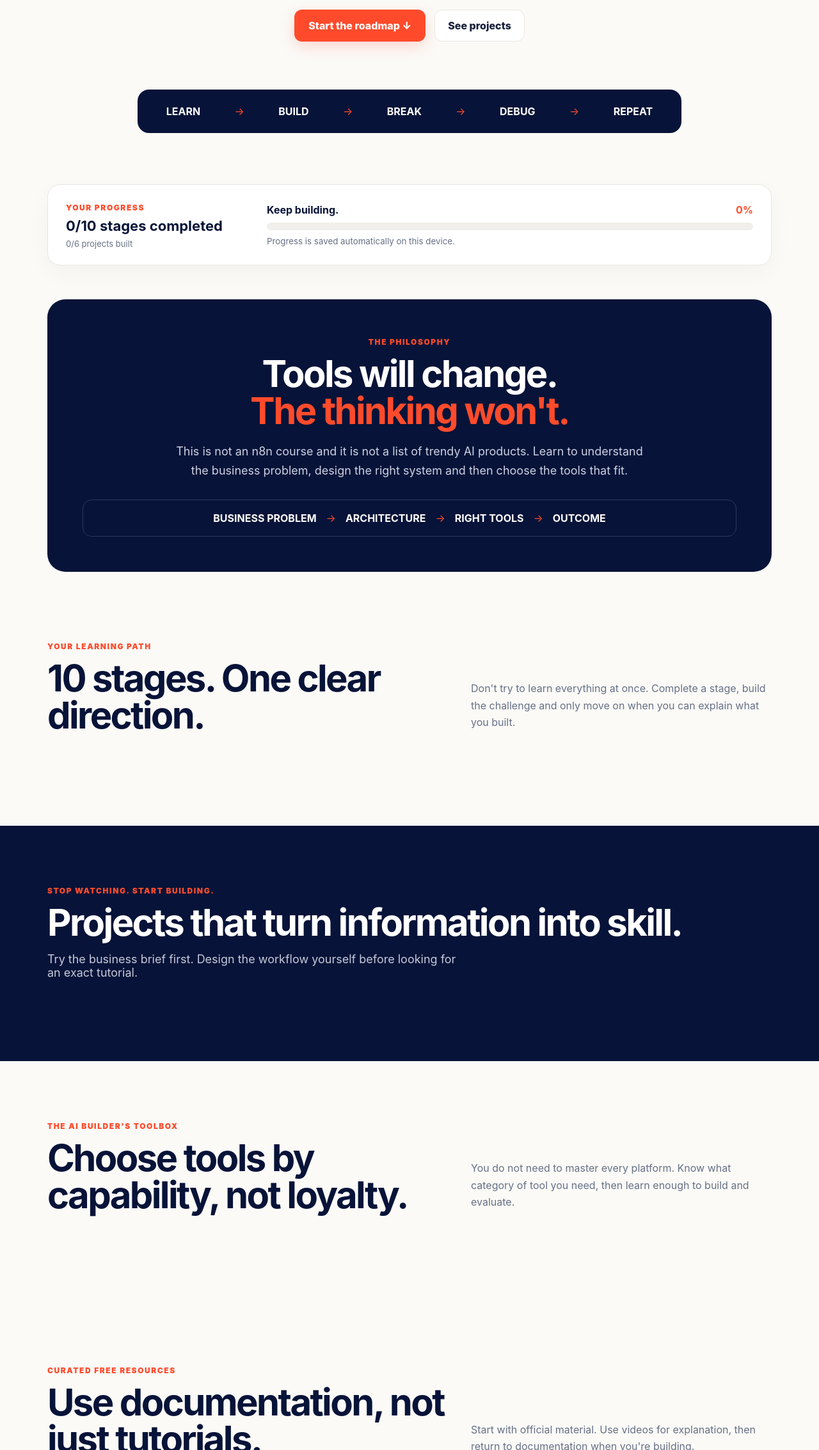
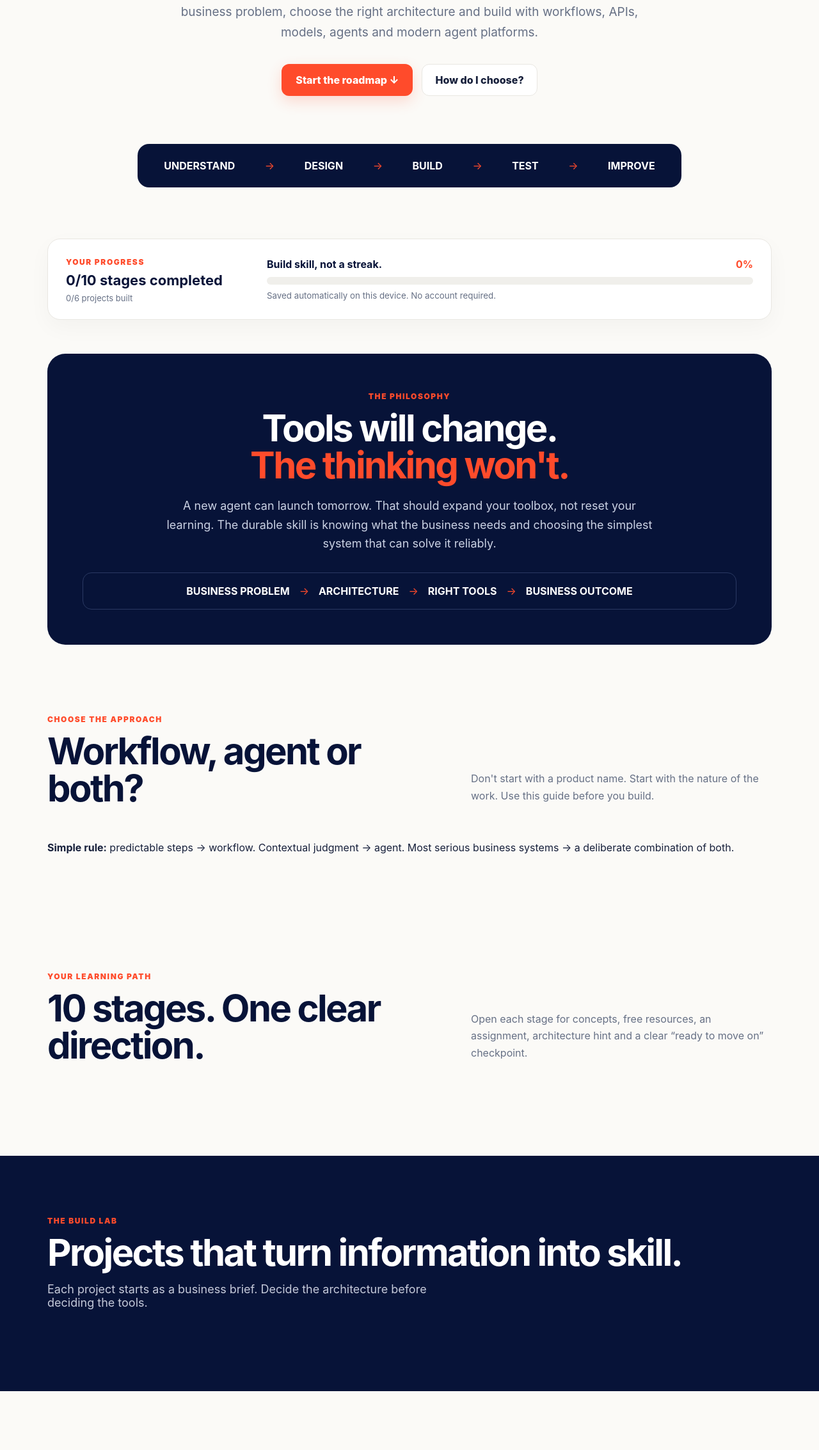
Before and after one commit to lucyw1234/automate-with-ai-learning-hub, a plain HTML site: page index.html in a window 1280 px wide. Shown: the part 533-2800 px from the top of the page at 64% size. Drawn offline with Linux system fonts and the light colour scheme.

Commit message:
Build complete tool-flexible learning hub experience

```diff
--- a/index.html
+++ b/index.html
@@ -1,14 +1,36 @@
 <!doctype html>
-<html lang="en"><head><meta charset="UTF-8"><meta name="viewport" content="width=device-width,initial-scale=1"><meta name="description" content="A free practical roadmap for learning AI Automation, n8n and AI Agents by building real projects."><title>Automate with AI | Free Learning Hub</title><link rel="stylesheet" href="styles.css"></head>
+<html lang="en">
+<head>
+<meta charset="UTF-8"><meta name="viewport" content="width=device-width,initial-scale=1">
+<meta name="description" content="A free, tool-flexible roadmap for learning AI Automation and AI Agents by building real business systems.">
+<title>Automate with AI | Free Learning Hub</title><link rel="stylesheet" href="styles.css">
+</head>
 <body>
-<header class="nav"><a class="brand" href="#">AUTOMATE <span>WITH AI</span></a><nav><a href="#roadmap">Roadmap</a><a href="#projects">Projects</a><a href="#resources">Resources</a></nav><a class="btn small" href="#start">Start learning</a></header>
+<header class="nav"><a class="brand" href="#start">AUTOMATE <span>WITH AI</span></a><nav><a href="#roadmap">Roadmap</a><a href="#decision">Choose an approach</a><a href="#projects">Projects</a><a href="#toolbox">Toolbox</a><a href="#resources">Resources</a></nav><a class="btn small" href="#roadmap">Start learning</a></header>
 <main>
-<section class="hero" id="start"><div class="eyebrow">100% FREE • PRACTICAL • BEGINNER FRIENDLY</div><h1>Learn AI Automation &<br><em>AI Agents by building.</em></h1><p>A tool-flexible roadmap for learning how to design and build AI-powered business systems. Learn the thinking first, then choose the right workflows, agents, models and platforms for the problem.</p><div class="actions"><a class="btn" href="#roadmap">Start the roadmap ↓</a><a class="ghost" href="#projects">See projects</a></div><div class="loop"><b>LEARN</b><span>→</span><b>BUILD</b><span>→</span><b>BREAK</b><span>→</span><b>DEBUG</b><span>→</span><b>REPEAT</b></div></section>
-<section class="progress-wrap"><div class="progress-card"><div class="progress-copy"><span class="kicker">YOUR PROGRESS</span><h3 id="progressCount">0/10 stages completed</h3><span id="projectsCount">0/6 projects built</span></div><div class="progress-main"><div class="progress-meta"><b>Keep building.</b><strong id="progressPercent">0%</strong></div><div class="progress-bar"><i id="progressBarFill"></i></div><small>Progress is saved automatically on this device.</small></div></div></section><section class="philosophy"><span class="kicker">THE PHILOSOPHY</span><h2>Tools will change.<br><em>The thinking won't.</em></h2><p>This is not an n8n course and it is not a list of trendy AI products. Learn to understand the business problem, design the right system and then choose the tools that fit.</p><div class="choice-flow"><b>BUSINESS PROBLEM</b><span>→</span><b>ARCHITECTURE</b><span>→</span><b>RIGHT TOOLS</b><span>→</span><b>OUTCOME</b></div></section><section class="section" id="roadmap"><div class="section-head"><div><span class="kicker">YOUR LEARNING PATH</span><h2>10 stages. One clear direction.</h2></div><p>Don't try to learn everything at once. Complete a stage, build the challenge and only move on when you can explain what you built.</p></div><div class="grid" id="roadmapGrid"></div></section>
-<section class="section dark" id="projects"><span class="kicker">STOP WATCHING. START BUILDING.</span><h2>Projects that turn information into skill.</h2><p class="lead">Try the business brief first. Design the workflow yourself before looking for an exact tutorial.</p><div class="project-grid" id="projectGrid"></div></section>
-<section class="section toolbox"><div class="section-head"><div><span class="kicker">THE AI BUILDER'S TOOLBOX</span><h2>Choose tools by capability, not loyalty.</h2></div><p>You do not need to master every platform. Know what category of tool you need, then learn enough to build and evaluate.</p></div><div class="toolbox-grid" id="toolboxGrid"></div></section><section class="section" id="resources"><div class="section-head"><div><span class="kicker">CURATED FREE RESOURCES</span><h2>Use documentation, not just tutorials.</h2></div><p>Start with official material. Use videos for explanation, then return to documentation when you're building.</p></div><div class="resource-grid" id="resourceGrid"></div></section>
-<section class="section warning"><span class="kicker">DON'T LEARN THIS YET</span><h2>You don't need to master the entire AI internet.</h2><p>If you're starting, don't disappear for months trying to master Python, JavaScript, Docker, LangChain, vector databases, MCP and multi-agent orchestration at the same time.</p><div class="focus"><b>Focus:</b> Problem → Architecture → Workflows & APIs → LLMs → Agents → Knowledge → Production</div></section>
-<section class="cta"><span class="kicker">WANT STRUCTURED SUPPORT?</span><h2>Resources give you information.<br><em>Building gives you skill.</em></h2><p>If you want structured training, real projects, feedback and help when your workflows break, learn AI Automation & AI Agents with me.</p><a class="btn" href="mailto:njugunalucy1234@gmail.com?subject=I%20want%20to%20learn%20AI%20Automation%20%26%20AI%20Agents&body=Hi%20Lucy%2C%0A%0AI%20found%20your%20free%20learning%20hub%20and%20I%27d%20like%20to%20learn%20more%20about%20your%20training.">I want to learn →</a><small>Email Lucy directly • njugunalucy1234@gmail.com</small></section>
+<section class="hero" id="start"><div class="eyebrow">100% FREE • TOOL-FLEXIBLE • BUILD-FIRST</div><h1>Learn to build<br><em>AI-powered business systems.</em></h1><p>Not an n8n course. Not a directory of trendy AI tools. Learn how to understand a business problem, choose the right architecture and build with workflows, APIs, models, agents and modern agent platforms.</p><div class="actions"><a class="btn" href="#roadmap">Start the roadmap ↓</a><a class="ghost" href="#decision">How do I choose?</a></div><div class="loop"><b>UNDERSTAND</b><span>→</span><b>DESIGN</b><span>→</span><b>BUILD</b><span>→</span><b>TEST</b><span>→</span><b>IMPROVE</b></div></section>
+
+<section class="progress-wrap"><div class="progress-card"><div class="progress-copy"><span class="kicker">YOUR PROGRESS</span><h3 id="progressCount">0/10 stages completed</h3><span id="projectsCount">0/6 projects built</span></div><div class="progress-main"><div class="progress-meta"><b>Build skill, not a streak.</b><strong id="progressPercent">0%</strong></div><div class="progress-bar"><i id="progressBarFill"></i></div><small>Saved automatically on this device. No account required.</small></div></div></section>
+
+<section class="philosophy"><span class="kicker">THE PHILOSOPHY</span><h2>Tools will change.<br><em>The thinking won't.</em></h2><p>A new agent can launch tomorrow. That should expand your toolbox, not reset your learning. The durable skill is knowing what the business needs and choosing the simplest system that can solve it reliably.</p><div class="choice-flow"><b>BUSINESS PROBLEM</b><span>→</span><b>ARCHITECTURE</b><span>→</span><b>RIGHT TOOLS</b><span>→</span><b>BUSINESS OUTCOME</b></div></section>
+
+<section class="section" id="decision"><div class="section-head"><div><span class="kicker">CHOOSE THE APPROACH</span><h2>Workflow, agent or both?</h2></div><p>Don't start with a product name. Start with the nature of the work. Use this guide before you build.</p></div><div class="decision-grid" id="decisionGrid"></div><div class="rule"><b>Simple rule:</b> predictable steps → workflow. Contextual judgment → agent. Most serious business systems → a deliberate combination of both.</div></section>
+
+<section class="section" id="roadmap"><div class="section-head"><div><span class="kicker">YOUR LEARNING PATH</span><h2>10 stages. One clear direction.</h2></div><p>Open each stage for concepts, free resources, an assignment, architecture hint and a clear “ready to move on” checkpoint.</p></div><div class="grid" id="roadmapGrid"></div></section>
+
+<section class="section dark" id="projects"><span class="kicker">THE BUILD LAB</span><h2>Projects that turn information into skill.</h2><p class="lead">Each project starts as a business brief. Decide the architecture before deciding the tools.</p><div class="project-grid" id="projectGrid"></div></section>
+
+<section class="section" id="toolbox"><div class="section-head"><div><span class="kicker">THE AI BUILDER'S TOOLBOX</span><h2>Choose by capability, not loyalty.</h2></div><p>You do not need to master every product. Understand the category, know a few options and learn to evaluate new ones.</p></div><div class="toolbox-grid" id="toolboxGrid"></div></section>
+
+<section class="section compare"><div class="section-head"><div><span class="kicker">DON'T DEFAULT TO ONE TOOL</span><h2>Same problem. Different architecture.</h2></div><p>Strong builders can explain why one approach is safer, faster or more flexible than another.</p></div><div class="scenario" id="scenarioGrid"></div></section>
+
+<section class="section" id="resources"><div class="section-head"><div><span class="kicker">CURATED FREE RESOURCES</span><h2>Official docs first. Tutorials second.</h2></div><p>Use documentation to build independence. Videos are useful for explanation, but avoid becoming dependent on exact-copy tutorials.</p></div><div class="filter-row" id="resourceFilters"></div><div class="resource-grid" id="resourceGrid"></div></section>
+
+<section class="section warning"><span class="kicker">DON'T LEARN THIS YET</span><h2>You don't need to master the entire AI internet.</h2><p>Don't disappear for months trying to learn Python, JavaScript, Docker, every vector database, every framework, MCP and multi-agent orchestration before you can solve one useful business problem.</p><div class="focus"><b>Focus:</b> Problem → Architecture → Workflows & APIs → LLMs → Agents → Knowledge → Production</div></section>
+
+<section class="section principles"><span class="kicker">BUILDER PRINCIPLES</span><h2>Keep these even when the tools change.</h2><div class="principle-grid" id="principleGrid"></div></section>
+
+<section class="cta"><span class="kicker">WANT STRUCTURED SUPPORT?</span><h2>Resources give you information.<br><em>Building gives you skill.</em></h2><p>If you want structured training, real projects, feedback, debugging support and accountability while you learn AI Automation & AI Agents, learn with me.</p><a class="btn" href="mailto:njugunalucy1234@gmail.com?subject=I%20want%20to%20learn%20AI%20Automation%20%26%20AI%20Agents&body=Hi%20Lucy%2C%0A%0AI%20found%20your%20free%20learning%20hub%20and%20I%27d%20like%20to%20learn%20more%20about%20your%20AI%20Automation%20%26%20AI%20Agents%20training.">I want to learn with Lucy →</a><small>njugunalucy1234@gmail.com</small></section>
 </main>
-<footer><b>Lucy Njuguna</b><span>AI Automation and AI Agents Builder</span><span>Automate with AI • Free Learning Hub</span></footer>
+<footer><div><b>Lucy Njuguna</b><span>AI Automation and AI Agents Builder</span></div><span>Automate with AI • Free Learning Hub</span><span>Built for builders, not tool collectors.</span></footer>
 <script src="app.js"></script></body></html>
```
